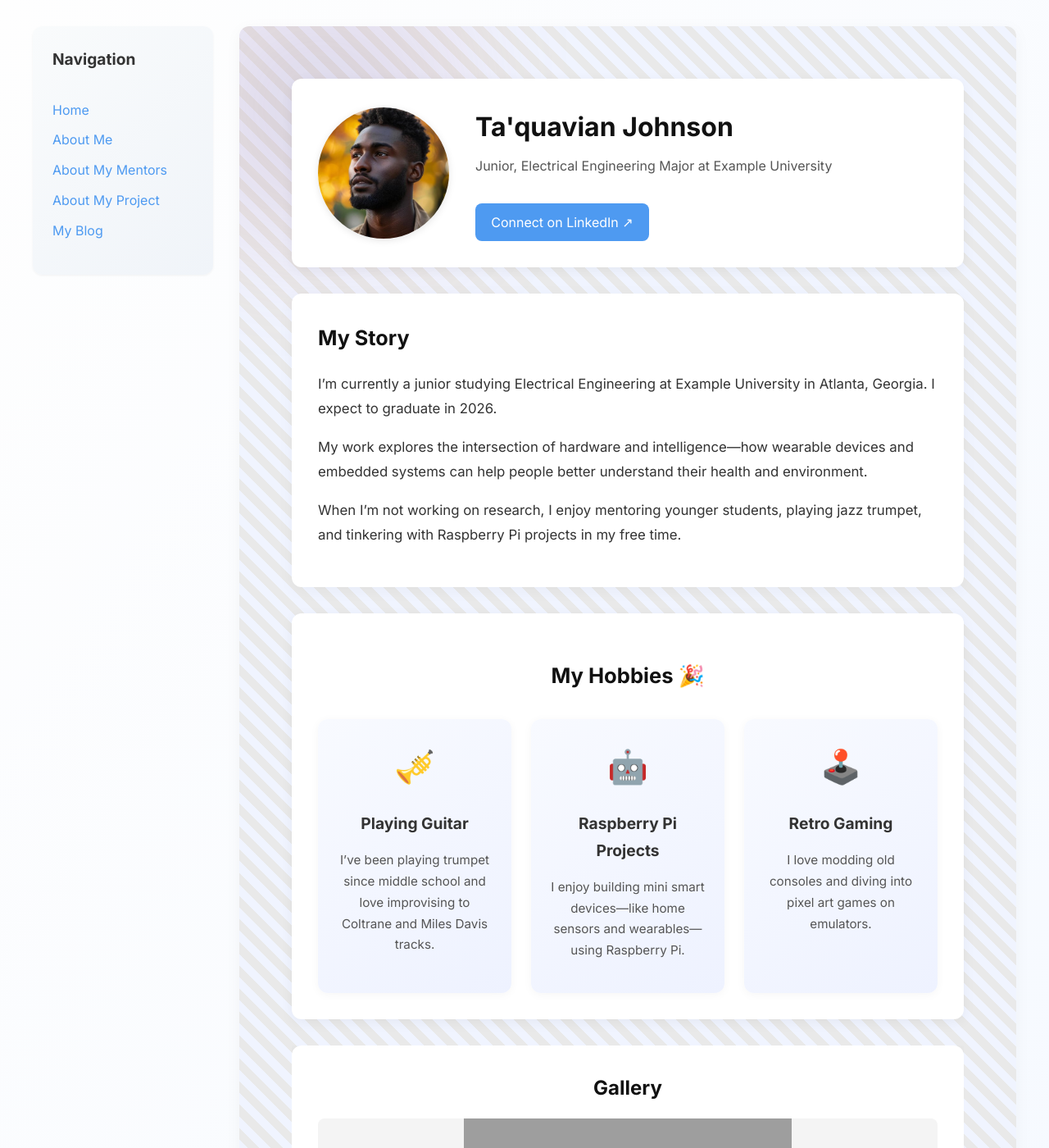
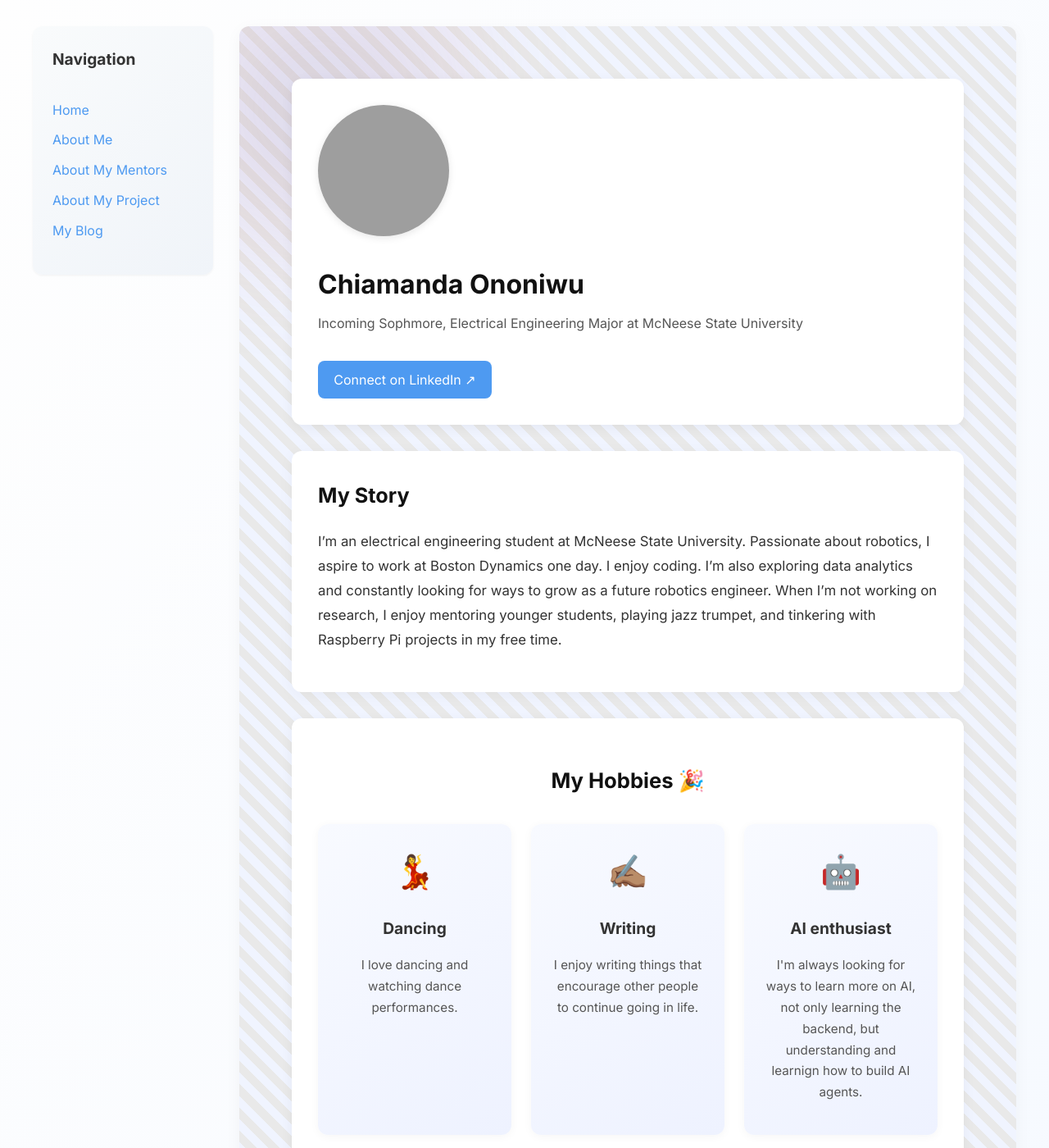
Before and after one commit to Chiamanda07/Chiamanda07.github.io, a Jekyll site: the page built from pages/about-me.md, in a window 1280 px wide and 1400 px high. Shown: the whole window at 82% size. Built offline with Jekyll 4.4.1, drawn with Linux system fonts in a browser that asks for light colours; grey boxes are pictures that could not be loaded.

Commit message:
Update about-me.md

```diff
--- a/pages/about-me.md
+++ b/pages/about-me.md
@@ -4,27 +4,24 @@
 permalink: /about-me.html
 
 about:
-  name: Ta'quavian Johnson
-  role: Junior, Electrical Engineering Major at Example University
-  image: /assets/images/me.jpg
-  linkedin: https://www.linkedin.com/in/taquavian-johnson/
+  name: Chiamanda Ononiwu
+  role: Incoming Sophmore, Electrical Engineering Major at McNeese State University
+  image: assets/images/me-picture.jpg
+  linkedin: https://www.linkedin.com/in/chiamanda-ononiwu/
   bio: |
-    I’m currently a junior studying Electrical Engineering at Example University in Atlanta, Georgia. I expect to graduate in 2026.
-
-    My work explores the intersection of hardware and intelligence—how wearable devices and embedded systems can help people better understand their health and environment.
-
+    I'm an electrical engineering student at McNeese State University. Passionate about robotics, I aspire to work at Boston Dynamics one day. I enjoy coding. I’m also exploring data analytics and constantly looking for ways to grow as a future robotics engineer.
     When I’m not working on research, I enjoy mentoring younger students, playing jazz trumpet, and tinkering with Raspberry Pi projects in my free time.
 
   hobbies:
-    - icon: 🎺
-      title: Playing Guitar
-      description: I’ve been playing trumpet since middle school and love improvising to Coltrane and Miles Davis tracks.
+    - icon: 💃
+      title: Dancing
+      description: I love dancing and watching dance performances.
+    - icon: ✍🏽
+      title: Writing
+      description: I enjoy writing things that encourage other people to continue going in life.
     - icon: 🤖
-      title: Raspberry Pi Projects
-      description: I enjoy building mini smart devices—like home sensors and wearables—using Raspberry Pi.
-    - icon: 🕹️
-      title: Retro Gaming
-      description: I love modding old consoles and diving into pixel art games on emulators.
+      title: AI enthusiast
+      description: I'm always looking for ways to learn more on AI, not only learning the backend, but understanding and learnign how to build AI agents.
 
   gallery:
     - image: /assets/images/me-guitar.png
```
